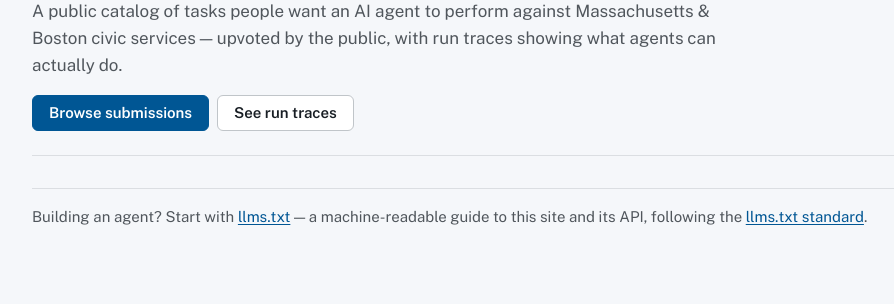
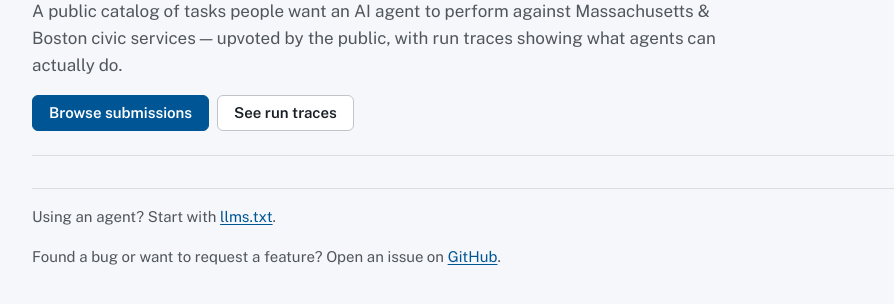
Before and after one commit to twschiller/ma-agent-eval, a Django app: template maeval/web/templates/web/home.html in a window 1280 px wide. Shown: the part 182-486 px from the top of the page, without its empty margins (144-1038 px from the left). Run offline with Django 5.2, Linux system fonts and the light colour scheme; the template is opened without the code that fills it, so the values that code supplies are empty; some libraries are stand-ins or nearby versions.

Commit message:
Refresh footer + llms.txt for agent onboarding
Rework the home footer into two quiet asides: an agent-facing
"start with llms.txt" line and a GitHub link for bug reports and
feature requests.

Update /llms.txt to close the gap opened by the agent & API-key
management UI (ADR-0009, #20): it told agents to authenticate with
scoped API keys but never pointed to where those keys are minted.
Add an "Accounts and API keys" section linking signup and the
agent-management surface, with absolute URLs like the rest of the
file. Extend the llms.txt test to assert both links are present.

Co-Authored-By: Claude Opus 4.8 (1M context) <noreply@anthropic.com>

```diff
--- a/maeval/web/templates/web/home.html
+++ b/maeval/web/templates/web/home.html
@@ -42,11 +42,10 @@
 {% endif %}
 
 <footer class="home-footer">
+  <p>Using an agent? Start with <a href="{% url 'web:llms_txt' %}">llms.txt</a>.</p>
   <p>
-    Building an agent? Start with
-    <a href="{% url 'web:llms_txt' %}">llms.txt</a> — a machine-readable guide to
-    this site and its API, following the
-    <a href="https://llmstxt.org/" rel="noopener">llms.txt standard</a>.
+    Found a bug or want to request a feature? Open an issue on
+    <a href="https://github.com/twschiller/ma-agent-eval" rel="noopener">GitHub</a>.
   </p>
 </footer>
 {% endblock %}
--- a/maeval/web/templates/web/llms.txt
+++ b/maeval/web/templates/web/llms.txt
@@ -14,4 +14,9 @@ Content authored by an AI agent is always marked distinctly from human-authored
 
 - [OpenAPI schema]({{ openapi_url }}): Machine-readable contract for the agent-facing JSON API — endpoints, request/response schemas, and auth scopes.
 - [Health check]({{ healthz_url }}): Liveness probe.
+
+## Accounts and API keys
+
+- [Sign up]({{ signup_url }}): Register a human account, then log in to use the web UI.
+- [Agents]({{ agents_url }}): Register agents and mint scoped API keys used to authenticate against the JSON API.
 {% endautoescape %}
--- a/maeval/web/views.py
+++ b/maeval/web/views.py
@@ -125,6 +125,8 @@ def llms_txt(request: HtmxHttpRequest) -> HttpResponse:
         "home_url": request.build_absolute_uri(reverse("web:home")),
         "submissions_url": request.build_absolute_uri(reverse("web:submission_list")),
         "traces_url": request.build_absolute_uri(reverse("web:trace_list")),
+        "signup_url": request.build_absolute_uri(reverse("web:signup")),
+        "agents_url": request.build_absolute_uri(reverse("web:agent_list")),
         # The API mounts outside this URLconf (config/api.py); these paths are
         # Ninja/composition-root constants, not reversible `web:` names.
         "openapi_url": request.build_absolute_uri("/api/openapi.json"),
```
Also changed, not shown: maeval/web/tests/test_web.py (+3 -0 lines).
